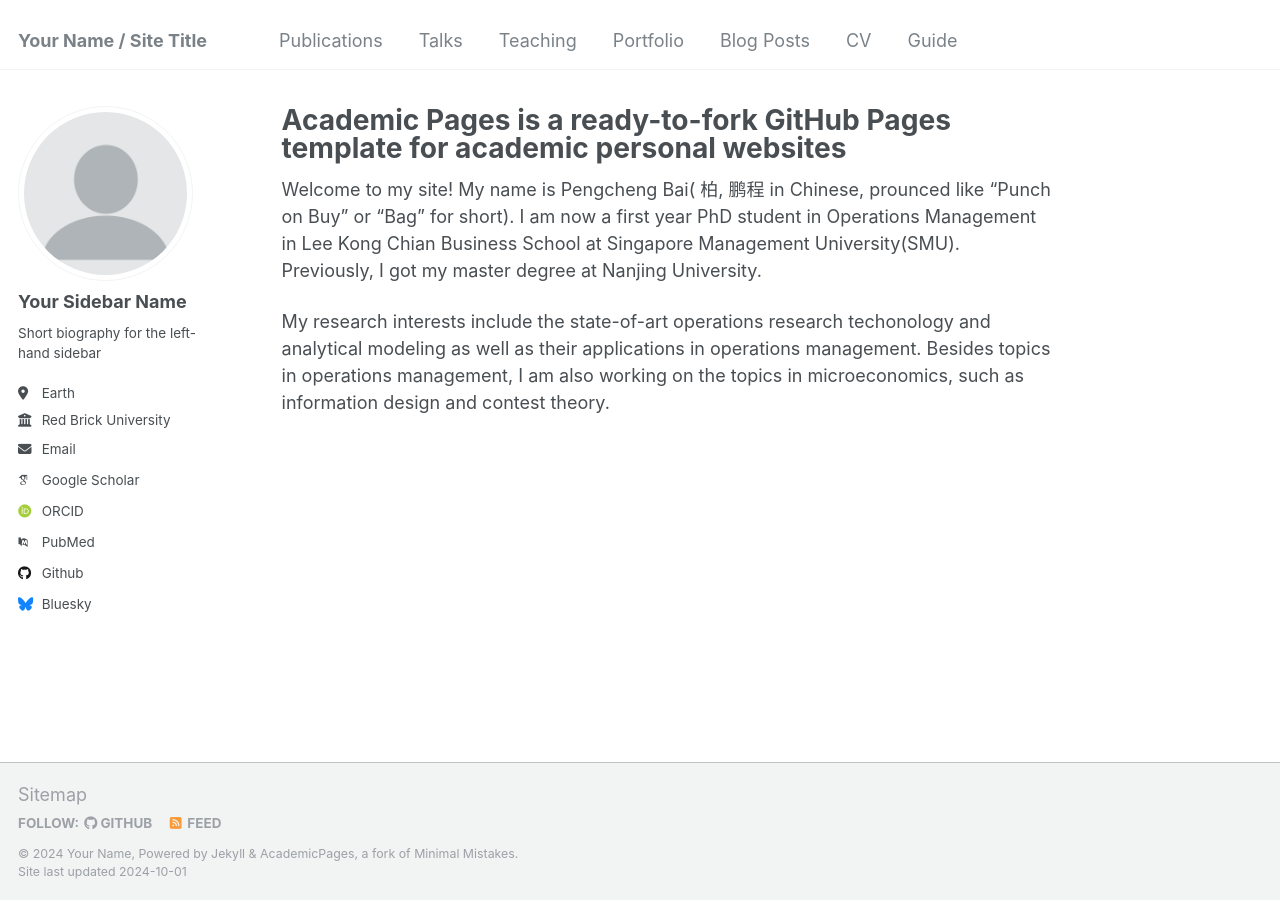
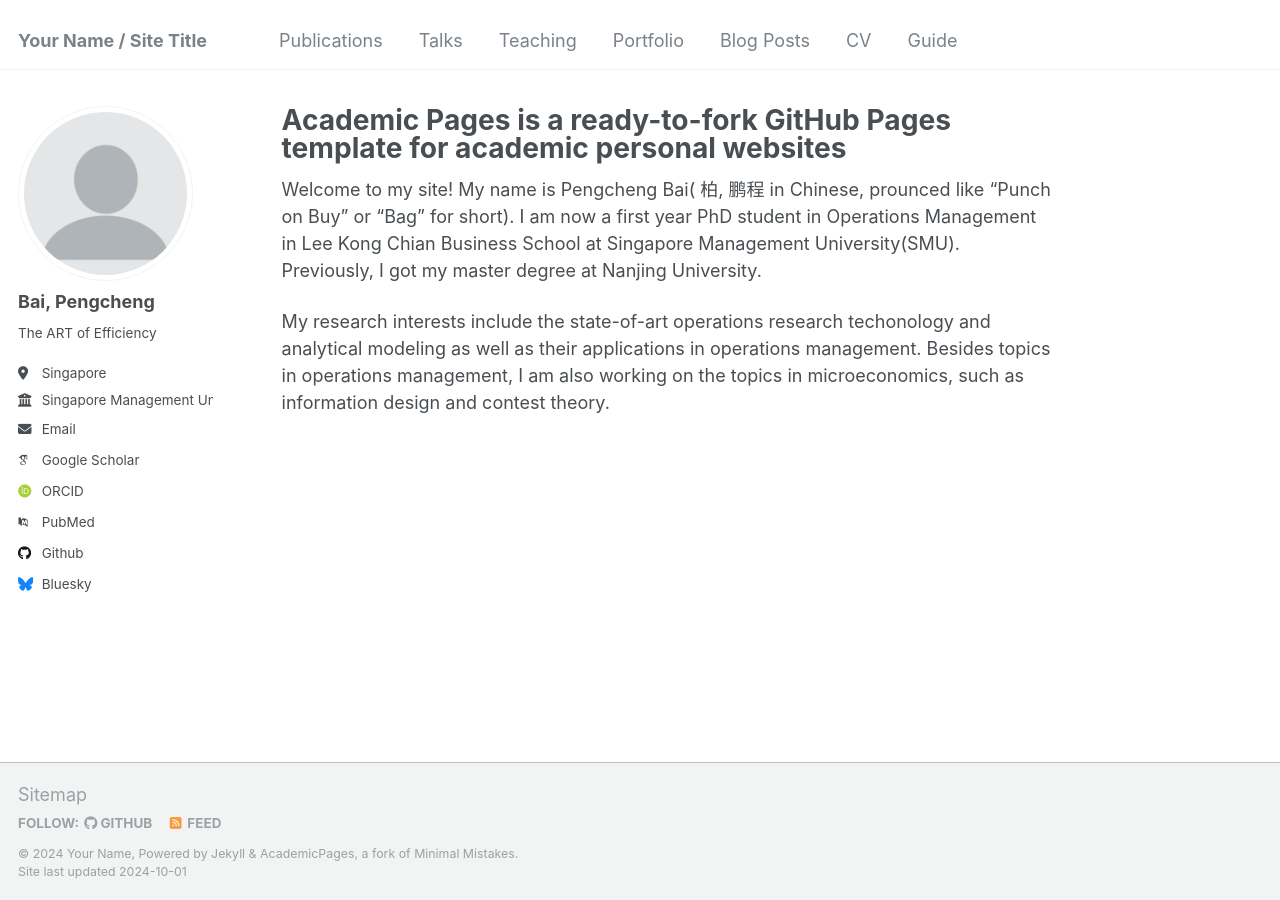
Before and after one commit to ompengchengbai/index, a Jekyll site: the page built from _pages/about.md, in a window 1280 px wide. Built offline with Jekyll 4.4.1, drawn with Linux system fonts in a browser that asks for light colours; some web fonts are replaced.

Commit message:
Update _config.yml

```diff
--- a/_config.yml
+++ b/_config.yml
@@ -22,11 +22,11 @@ repository               : "academicpages/academicpages.github.io"
 author:
   # Biographic information
   avatar           : "profile.png"
-  name             : "Your Sidebar Name"
+  name             : "Bai, Pengcheng"
   pronouns         : # example: "she/her"
-  bio              : "Short biography for the left-hand sidebar"
-  location         : "Earth"
-  employer         : "Red Brick University"
+  bio              : "The ART of Efficiency"
+  location         : "Singapore"
+  employer         : "Singapore Management University"
   uri              : # URL
   email            : "none@example.org"
 
```
